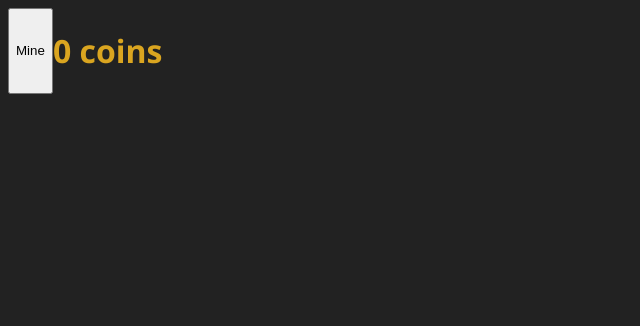
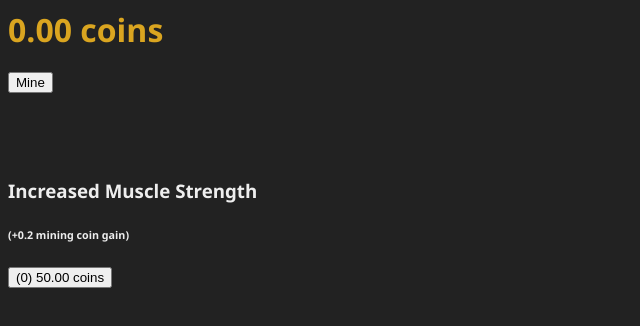
Before and after one commit to linearaccelerator/linearaccelerator.github.io, a plain HTML site: page index.html in a window 1280 px wide. Shown: the whole page, without its empty margins (0-640 px from the left). Drawn offline with Linux system fonts and the light colour scheme.

Commit message:
First upgrade

```diff
--- a/index.html
+++ b/index.html
@@ -4,10 +4,12 @@
         <link rel="stylesheet" href="style.css" />
     </head>
     <body>
-         <div class="flex">
-            <button>Mine</button>
-            <h1 class="info-right" id="coin-display">0 coins</h1>
-         </div>
-         <script src="index.js"></script>
+        <h1 id="coin-display">0.00 coins</h1> <button onclick="mine()">Mine</button>
+        <br>
+        <br>
+        <br>
+        <br>
+        <h3>Increased Muscle Strength</h3> <h6>(+0.2 mining coin gain)</h6> <button onclick="buy(1)" title="+0.2 mining coin gain" id="muscle-button">(0) 50.00 coins</button>
+        <script src="index.js"></script>
     </body>
 </html>
--- a/index.js
+++ b/index.js
@@ -8,7 +8,10 @@ let pickaxes = [
 
 let defaultSave = {
     money: 0,
-    pickaxe: "Paper Pickaxe"
+    pickaxe: "Paper Pickaxe",
+    upgrades: {
+        muscle: [0, 50]
+    }
 }
 
 let save;
@@ -17,11 +20,27 @@ save = defaultSave;
 function mine() {
     let pickaxe = pickaxes.find(p => p.name === save.pickaxe);
     let gain = pickaxe.power;
-    gain += Number((Math.random(pickaxe.maxBonus)*.25).toFixed(2));
+    gain += Number((Math.random()*pickaxe.maxBonus).toFixed(2));
+    gain += 0.2 * save.upgrades.muscle[0]
     save.money += gain;
     updateText()
 }
 
+function buy(itemType){
+    switch(itemType){
+        case 1:
+            if(!(save.money >= save.upgrades.muscle[1])) return;
+            save.money -= save.upgrades.muscle[1];
+            save.upgrades.muscle[0]++;
+            save.upgrades.muscle[1] *= 1.2;
+            break;
+    }
+    updateText();
+}
+
 function updateText() {
     document.getElementById("coin-display").innerText = `${save.money.toFixed(2)} coins`;
+    document.getElementById("muscle-button").innerText = `(${save.upgrades.muscle[0]}) ${save.upgrades.muscle[1].toFixed(2)} coins`;
 }
+
+setInterval(() => updateText(), 500)
--- a/style.css
+++ b/style.css
@@ -1,6 +1,7 @@
 body {
   background-color: #222222;
   font-family: Segoe UI, Frutiger, Frutiger Linotype, Dejavu Sans, Helvetica Neue, Arial, sans-serif;
+  color: #eee;
 }
 
 .flex {
@@ -8,7 +9,7 @@ body {
 }
 
 .info-right {
-  justify-content: right;
+  float: right;
 }
 
 #coin-display {
```
Also changed, not shown: 1 other file.
